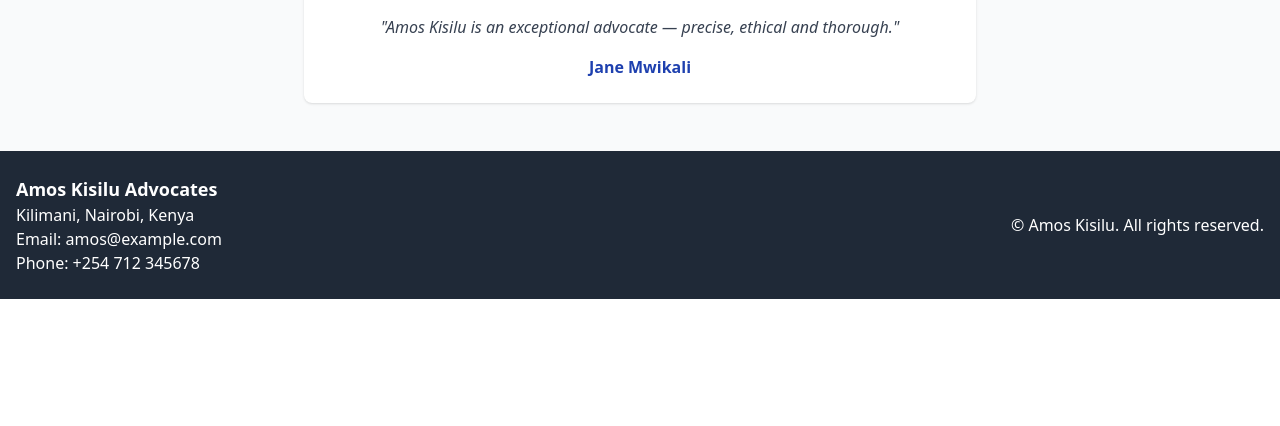
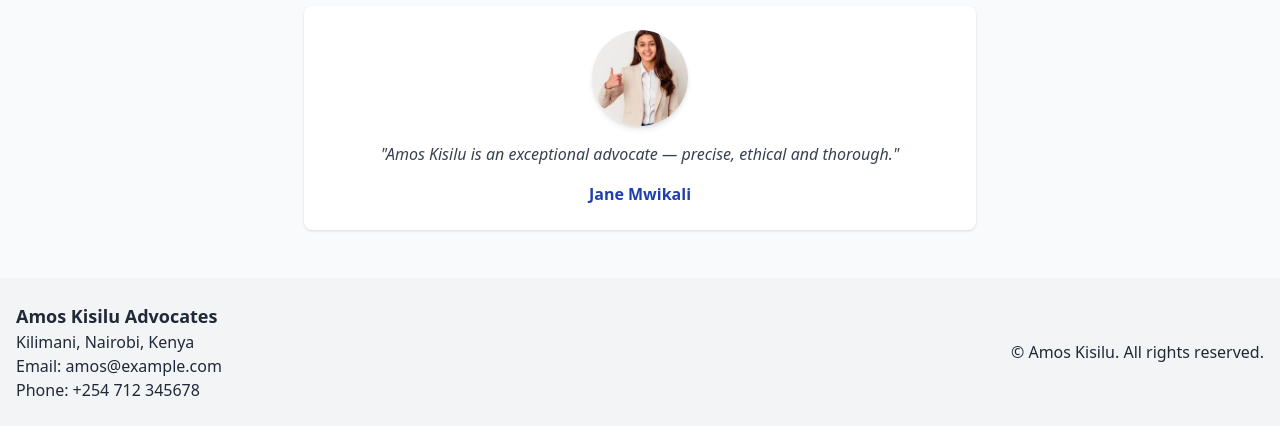
Before and after one commit to JaxnStack/lawyer_personal_site_amos, a Django app: page / in a window 1280 px wide. Shown: the part 1077-1503 px from the top of the page. Before the commit the page ends 1376 px from the top, so only its background shows below. Run offline with Django 5.2, Linux system fonts and the light colour scheme; some libraries are stand-ins or nearby versions.

Commit message:
populated home and base templates and added main.js

```diff
--- /dev/null
+++ b/static/css/custom.css
@@ -0,0 +1,4 @@
+/* Optional tweaks */
+body {
+  scroll-behavior: smooth;
+}
--- /dev/null
+++ b/static/js/main.js
@@ -0,0 +1,31 @@
+document.addEventListener('DOMContentLoaded', () => {
+  const html = document.documentElement;
+  const darkToggle = document.getElementById('darkToggle');
+  const mobileToggle = document.getElementById('mobile-dark-toggle');
+  const moonIcon = document.getElementById('moon');
+  const sunIcon = document.getElementById('sun');
+
+  // Apply stored preference
+  const theme = localStorage.theme;
+  if (theme === 'dark') {
+    html.classList.add('dark');
+    moonIcon.classList.add('hidden');
+    sunIcon.classList.remove('hidden');
+  } else {
+    html.classList.remove('dark');
+    moonIcon.classList.remove('hidden');
+    sunIcon.classList.add('hidden');
+  }
+
+  function toggleTheme() {
+    const isDark = html.classList.contains('dark');
+    html.classList.toggle('dark');
+    localStorage.theme = isDark ? 'light' : 'dark';
+
+    moonIcon.classList.toggle('hidden');
+    sunIcon.classList.toggle('hidden');
+  }
+
+  if (darkToggle) darkToggle.addEventListener('click', toggleTheme);
+  if (mobileToggle) mobileToggle.addEventListener('click', toggleTheme);
+});
--- a/templates/base.html
+++ b/templates/base.html
@@ -1,42 +1,92 @@
 {% load static %}
 <!DOCTYPE html>
-<html lang="en">
+<html lang="en" class="transition duration-300">
 <head>
   <meta charset="UTF-8" />
   <meta name="viewport" content="width=device-width, initial-scale=1.0" />
+  <meta name="description" content="Amos Kisilu is a Nairobi-based High Court Advocate and Law Lecturer providing legal services in litigation, business law, and education." />
+  <meta property="og:title" content="Amos Kisilu - Advocate" />
+  <meta property="og:description" content="Professional legal services in Kilimani, Nairobi." />
+  <meta property="og:image" content="{% static 'img/amos.jpg' %}" />
   <title>Amos Kisilu - Advocate</title>
-  <link rel="stylesheet" href="{% static 'css/styles.css' %}">
+
+  <!-- ✅ Instantly apply dark mode if saved -->
+  <script>
+    if (localStorage.theme === 'dark') {
+      document.documentElement.classList.add('dark');
+    }
+  </script>
+
+  <!-- ✅ Tailwind CSS -->
   <script src="https://cdn.tailwindcss.com"></script>
+  <script>
+    tailwind.config = {
+      darkMode: 'class'
+    };
+  </script>
+
+  <!-- ✅ Alpine.js -->
+  <script defer src="https://unpkg.com/alpinejs@3.x.x/dist/cdn.min.js"></script>
+
+  <!-- Optional custom CSS -->
+  <link rel="stylesheet" href="{% static 'css/custom.css' %}" />
 </head>
-<body class="flex flex-col min-h-screen">
+
+<body class="flex flex-col min-h-screen bg-white text-gray-800 dark:bg-gray-900 dark:text-gray-100 transition">
 
 <!-- HEADER -->
-  <header class="bg-white shadow-md sticky top-0 z-50">
-    <nav class="container mx-auto flex items-center justify-between py-4 px-4">
-      <a href="{% url 'home' %}" class="text-2xl font-bold text-blue-700">Amos Kisilu</a>
-      <ul class="flex space-x-6 items-center">
-        <li><a href="{% url 'home' %}" class="text-gray-700 hover:text-blue-700">Home</a></li>
-        <li class="relative group">
-          <button class="text-gray-700 hover:text-blue-700">About</button>
-          <ul class="absolute left-0 hidden group-hover:block bg-white shadow-lg rounded mt-2">
-            <li><a href="{% url 'about' %}" class="block px-4 py-2 text-gray-700 hover:bg-blue-50">About Amos</a></li>
-            <li><a href="{% url 'practice' %}" class="block px-4 py-2 text-gray-700 hover:bg-blue-50">Areas of Practice</a></li>
-          </ul>
+<header class="bg-white dark:bg-gray-800 shadow sticky top-0 z-50">
+  <nav class="container mx-auto flex items-center justify-between px-4 py-4 text-gray-800 dark:text-gray-100">
+    <a href="{% url 'home' %}" class="text-2xl font-bold text-blue-700 dark:text-blue-400">Amos Kisilu</a>
+
+    <!-- Hamburger -->
+    <div class="md:hidden">
+      <button id="hamburger-btn">
+        <svg class="w-6 h-6 text-blue-700 dark:text-blue-300" fill="none" stroke="currentColor" viewBox="0 0 24 24">
+          <path stroke-linecap="round" stroke-linejoin="round" stroke-width="2"
+                d="M4 6h16M4 12h16M4 18h16" />
+        </svg>
+      </button>
+    </div>
+
+    <!-- Desktop Nav -->
+    <ul class="hidden md:flex space-x-6 items-center">
+      <li><a href="{% url 'home' %}" class="hover:text-blue-700 dark:hover:text-blue-300">Home</a></li>
+      <li><a href="{% url 'about' %}" class="hover:text-blue-700 dark:hover:text-blue-300">About</a></li>
+      <li><a href="{% url 'practice' %}" class="hover:text-blue-700 dark:hover:text-blue-300">Practice Areas</a></li>
+      <li><a href="{% url 'blog' %}" class="hover:text-blue-700 dark:hover:text-blue-300">Insights</a></li>
+      <li>
+        <a href="{% url 'contact' %}" class="bg-blue-700 hover:bg-blue-800 text-white dark:bg-blue-600 dark:hover:bg-blue-700 px-4 py-2 rounded transition">Contact</a>
       </li>
-        <li><a href="{% url 'blog' %}" class="text-gray-700 hover:text-blue-700">Insights</a></li>
-        <li><a href="{% url 'contact' %}" class="text-white bg-blue-700 hover:bg-blue-800 px-4 py-2 rounded-lg transition">Contact Amos</a></li>
+      <li>
+        <button id="darkToggle" class="text-xl ml-2">
+          <span id="moon">🌙</span>
+          <span id="sun" class="hidden">☀️</span>
+        </button>
+      </li>
     </ul>
   </nav>
+
+  <!-- Mobile Nav -->
+  <ul id="mobile-menu" class="md:hidden hidden px-4 pb-4 space-y-2 bg-white dark:bg-gray-800 text-gray-800 dark:text-gray-100">
+    <li><a href="{% url 'home' %}" class="block py-2">Home</a></li>
+    <li><a href="{% url 'about' %}" class="block py-2">About</a></li>
+    <li><a href="{% url 'practice' %}" class="block py-2">Practice Areas</a></li>
+    <li><a href="{% url 'blog' %}" class="block py-2">Insights</a></li>
+    <li><a href="{% url 'contact' %}" class="block py-2">Contact</a></li>
+    <li>
+      <button id="mobile-dark-toggle" class="block w-full py-2 text-left">🌗 Toggle Mode</button>
+    </li>
+  </ul>
 </header>
 
 <!-- MAIN -->
 <main class="flex-grow">
-    {% block content %}
-    {% endblock %}
+  {% block content %}{% endblock %}
 </main>
 
 <!-- FOOTER -->
-  <footer class="bg-gray-800 text-white py-6">
+<footer class="bg-gray-100 dark:bg-gray-900 text-gray-800 dark:text-gray-100 py-6 transition">
   <div class="container mx-auto flex flex-col md:flex-row justify-between items-center px-4">
     <div>
       <h2 class="font-semibold text-lg">Amos Kisilu Advocates</h2>
@@ -50,5 +100,7 @@
   </div>
 </footer>
 
+<!-- Custom JS -->
+<script defer src="{% static 'js/main.js' %}"></script>
 </body>
 </html>
--- a/templates/home.html
+++ b/templates/home.html
@@ -3,45 +3,50 @@
 
 {% block content %}
 
-<!-- HERO SECTION -->
-<section class="bg-gray-100 py-12">
+<!-- HERO -->
+<section class="bg-gradient-to-br from-blue-50 to-white py-12">
   <div class="container mx-auto flex flex-col md:flex-row items-center justify-between px-4">
 
-    <!-- Carousel Text -->
+    <!-- Rotating Text -->
     <div class="md:w-1/2 text-center md:text-left mb-8 md:mb-0">
-      <div id="textCarousel" class="relative h-48 overflow-hidden">
-        <div class="text-slide animate-fade-in transition-opacity duration-700">
-          <h1 class="text-4xl font-bold text-blue-800 mb-4">Advocating for Justice</h1>
-          <p class="text-lg text-gray-700">Representing clients with integrity and precision.</p>
-        </div>
-        <!-- Add JS later to rotate this content -->
+      <div x-data="{ active: 0, slides: [
+        { title: 'Advocating for Justice', desc: 'Representing clients with integrity and precision.' },
+        { title: 'Business Law Expertise', desc: 'Contract negotiation and compliance guidance.' },
+        { title: 'Trusted Legal Educator', desc: 'Teaching LLB students across Nairobi institutions.' }
+      ] }" x-init="setInterval(() => active = (active + 1) % slides.length, 4000)">
+        <template x-for="(slide, i) in slides" :key="i">
+          <div x-show="active === i" x-transition.opacity.duration.500ms>
+            <h1 class="text-4xl font-bold text-blue-800 mb-4" x-text="slide.title"></h1>
+            <p class="text-lg text-gray-700 dark:text-gray-300" x-text="slide.desc"></p>
+          </div>
+        </template>
       </div>
       <a href="{% url 'contact' %}" class="mt-6 inline-block bg-blue-700 text-white px-6 py-3 rounded-lg shadow hover:bg-blue-800 transition">Contact Amos</a>
     </div>
 
-    <!-- Amos Image -->
-    <div class="md:w-1/2 text-center">
-      <img src="{% static 'img/amos.jpg' %}" alt="Amos Kisilu" class="w-72 h-72 object-cover rounded-full mx-auto shadow-lg" />
+    <!-- Fixed Amos Image -->
+    <div class="md:w-1/2">
+      <img src="{% static 'img/amos.jpg' %}" alt="Amos Kisilu" class="w-full h-auto object-cover rounded-3xl shadow-lg" />
     </div>
   </div>
 </section>
 
-<!-- AREAS OF PRACTICE -->
-<section class="py-12 bg-white">
+<!-- PRACTICE AREAS -->
+<section class="py-12 bg-white dark:bg-gray-900">
   <div class="container mx-auto px-4">
-    <h2 class="text-3xl font-bold text-center text-blue-800 mb-10">Fields of Practice</h2>
+    <h2 class="text-3xl font-bold text-center text-blue-800 dark:text-blue-300 mb-10">Fields of Practice</h2>
     <div class="grid grid-cols-1 md:grid-cols-3 gap-8 text-center">
-      <div class="p-6 shadow rounded-lg">
+      <div class="p-6 shadow rounded-lg hover:shadow-xl transition">
         <img src="{% static 'img/icons/business-law.svg' %}" alt="Business Law" class="w-16 h-16 mx-auto mb-4">
         <h3 class="text-xl font-semibold mb-2">Business Law</h3>
         <p>Corporate advisory and contract negotiation with compliance.</p>
       </div>
-      <div class="p-6 shadow rounded-lg">
+      <div class="p-6 shadow rounded-lg hover:shadow-xl transition">
         <img src="{% static 'img/icons/litigation.svg' %}" alt="Litigation" class="w-16 h-16 mx-auto mb-4">
         <h3 class="text-xl font-semibold mb-2">Litigation</h3>
         <p>High Court representation in civil and commercial matters.</p>
       </div>
-      <div class="p-6 shadow rounded-lg">
+      <div class="p-6 shadow rounded-lg hover:shadow-xl transition">
         <img src="{% static 'img/icons/education.svg' %}" alt="Lecturing" class="w-16 h-16 mx-auto mb-4">
         <h3 class="text-xl font-semibold mb-2">Legal Education</h3>
         <p>Lecturing business law to LLB students, nurturing future advocates.</p>
@@ -51,15 +56,32 @@
 </section>
 
 <!-- TESTIMONIALS -->
-<section class="py-12 bg-gray-50">
+<section class="py-12 bg-gray-50 dark:bg-gray-800">
   <div class="container mx-auto px-4">
-    <h2 class="text-3xl font-bold text-center text-blue-800 mb-10">What Clients Say</h2>
-    <div class="relative max-w-2xl mx-auto">
-      <div class="carousel-item text-center bg-white p-6 rounded-lg shadow">
-        <img src="{% static 'img/testimonials/client1.jpg' %}" alt="Client 1" class="w-24 h-24 rounded-full mx-auto mb-4">
-        <p class="italic text-gray-700">"Amos Kisilu is an exceptional advocate — precise, ethical and thorough."</p>
-        <h4 class="mt-4 font-semibold text-blue-800">Jane Mwikali</h4>
-      </div>
+    <h2 class="text-3xl font-bold text-center text-blue-800 dark:text-blue-300 mb-10">What Clients Say</h2>
+    <div class="relative max-w-2xl mx-auto"
+     x-data="{ current: 0, testimonials: [
+      { name: 'Jane Mwikali', quote: 'Amos Kisilu is an exceptional advocate — precise, ethical and thorough.', img: '{% static "img/icons/client1.jpg" %}' },
+      { name: 'Peter Karanja', quote: 'Professional and dependable legal support.', img: '{% static "img/icons/client2.jpg" %}' },
+      { name: 'Amina Yusuf', quote: 'His insights during my litigation process were invaluable.', img: '{% static "img/icons/client3.jpg" %}' }
+    ] }"
+     x-init="setInterval(() => current = (current + 1) % testimonials.length, 5000)">
+
+  <template x-for="(test, index) in testimonials" :key="index">
+    <div x-show="current === index" x-transition.opacity
+         class="bg-white dark:bg-gray-700 p-6 rounded-lg shadow text-center">
+      <img :src="test.img" alt="Client photo"
+           class="w-24 h-24 rounded-full mx-auto mb-4 object-cover shadow-md">
+      <p class="italic text-gray-700 dark:text-gray-200"
+         x-text="`&quot;${test.quote}&quot;`"></p>
+      <h4 class="mt-4 font-semibold text-blue-800 dark:text-blue-300"
+          x-text="test.name"></h4>
+    </div>
+  </template>
+
+</div>
+
+
     </div>
   </div>
 </section>
```
Also changed, not shown: static/img/amos.jpg (renamed from static/images/amos.jpg), static/img/icons/client1.jpg (renamed from static/images/client1.jpg), static/img/icons/client2.jpg (renamed from static/images/client2.jpg), static/img/icons/client3.jpg (added). Lines whose indentation alone changed are shown as unchanged.
